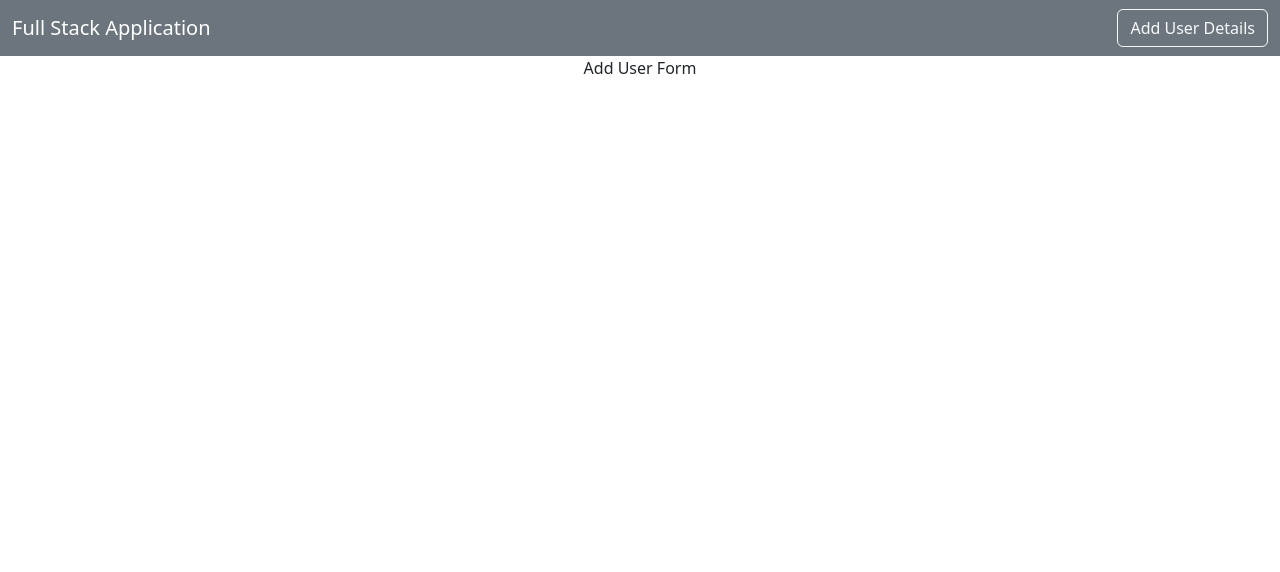
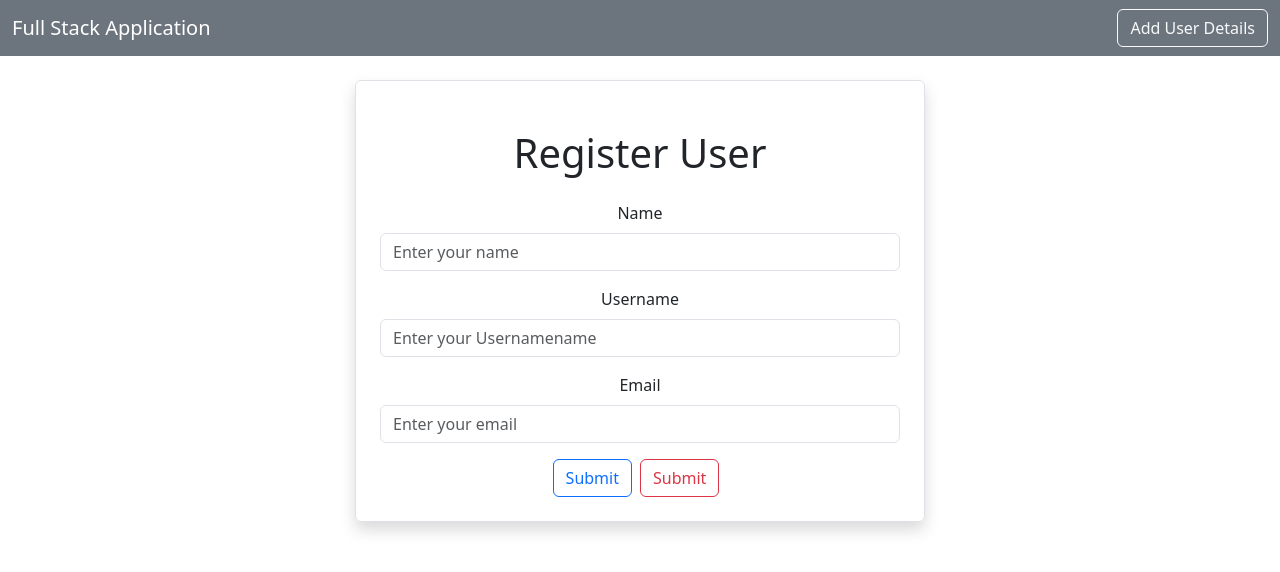
Before and after one commit to SriLakshmiPolavarapu/Full-Stack-Web-App, a React (Create React App) app in the folder frontend/: page /adduser in a window 1280 px wide. Shown: the top 572 px of the page. Built offline with nearby package versions, Linux system fonts and the light colour scheme.

Commit message:
registering for new user is added

```diff
--- a/frontend/src/users/AddUser.js
+++ b/frontend/src/users/AddUser.js
@@ -3,6 +3,27 @@ import React from 'react'
 export default function AddUser()
 {
     return(
-        <div> Add User Form</div>
+        <div className="container">
+            <div className="row">
+                <div className="col-md-6 offset-md-3 border rounded p-4 mt-4 shadow">
+                    <h1 className="text-center m-4"> Register User</h1>
+                    <div className="mb-3">
+                        <label for="Name" className="form-label">   Name</label>
+                        <input type={"text"} className="form-control" placeholder="Enter your name" name="name" required/>
+                    </div>
+                    <div className="mb-3">
+                        <label for="Name" className="form-label">   Username</label>
+                        <input type={"text"} className="form-control" placeholder="Enter your Usernamename" name="username" required/>
+                    </div>
+                    <div className="mb-3">
+                        <label for="Name" className="form-label">   Email</label>
+                        <input type={"text"} className="form-control" placeholder="Enter your email" name="email" required/>
+                    </div>
+                    <button type="submit" className="btn btn-outline-primary" value="Submit">Submit</button>
+                    <button type="submit" className="btn btn-outline-danger mx-2" value="Cancle">Submit</button>
+
+                </div>
+            </div>
+        </div>
     );
 }
```
